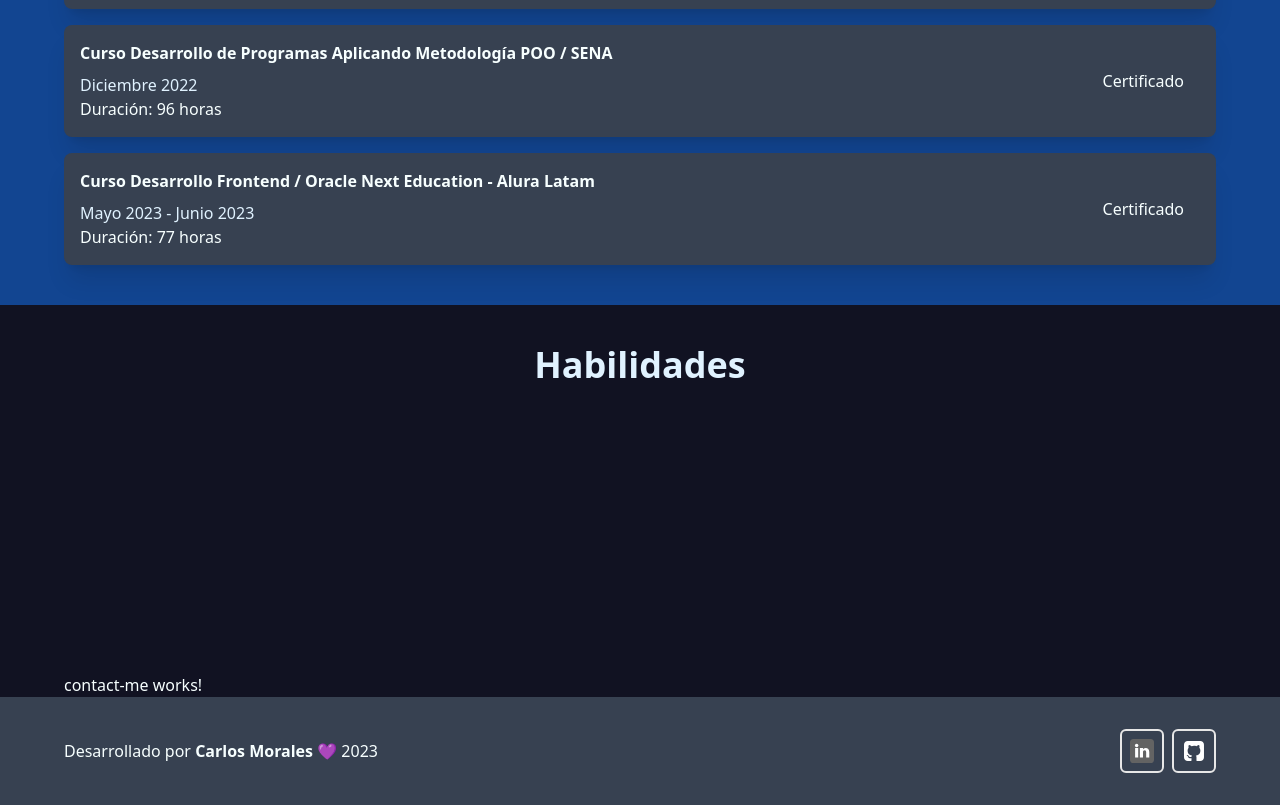
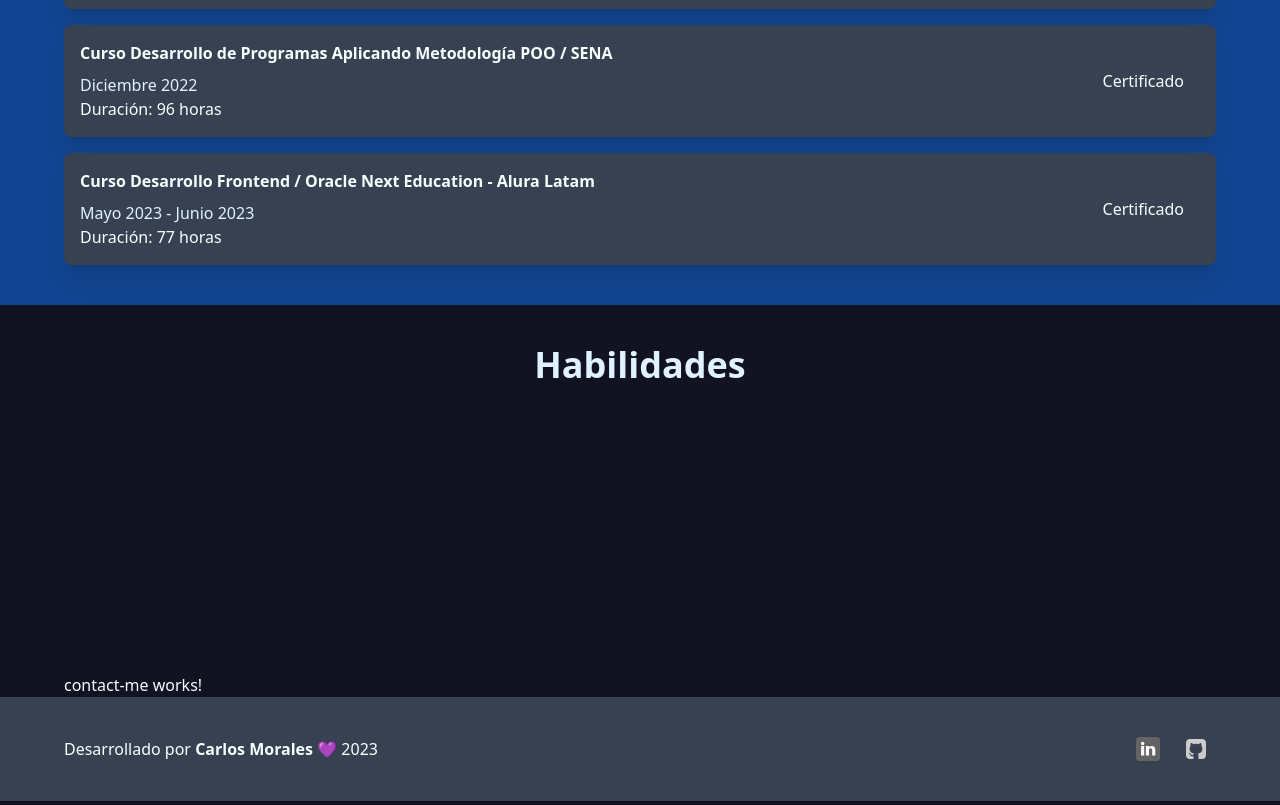
Before and after one commit to KrlosPK/krlospk.github.io, an Angular app: page / in a window 1280 px wide. Shown: the part 1009-1814 px from the top of the page. Built offline with nearby package versions, Linux system fonts and the light colour scheme.

Commit message:
fix: deleted icons border and change transition

```diff
--- a/src/app/portfolio/components/footer/footer.component.html
+++ b/src/app/portfolio/components/footer/footer.component.html
@@ -8,7 +8,7 @@
     <ul class="flex gap-2">
       <li>
         <a
-          class="block p-2 transition-all duration-300 border-2 border-gray-200 rounded-md grayscale hover:grayscale-0 hover:scale-110"
+          class="block p-2 transition-transform duration-300 rounded-md hover:-translate-y-1 grayscale hover:grayscale-0 hover:scale-110"
           href="https://www.linkedin.com/in/krlos-morales/"
           rel="noopener noreferrer"
           target="_blank"
@@ -26,7 +26,7 @@
       </li>
       <li>
         <a
-          class="block p-2 transition-all duration-300 border-2 border-gray-200 rounded-md grayscale hover:grayscale-0 hover:scale-110"
+          class="block p-2 transition-transform duration-300 rounded-md hover:-translate-y-1 [&>img]:hover:invert grayscale hover:grayscale-0 hover:scale-110"
           href="https://github.com/KrlosPK"
           rel="noopener noreferrer"
           target="_blank"
@@ -34,7 +34,7 @@
         >
           <img
             alt="Icono de GitHub"
-            class="invert min-w-[24px] aspect-square"
+            class="invert-[80%] min-w-[24px] aspect-square"
             height="24"
             loading="lazy"
             src="./assets/logotypes/github.svg"
```
